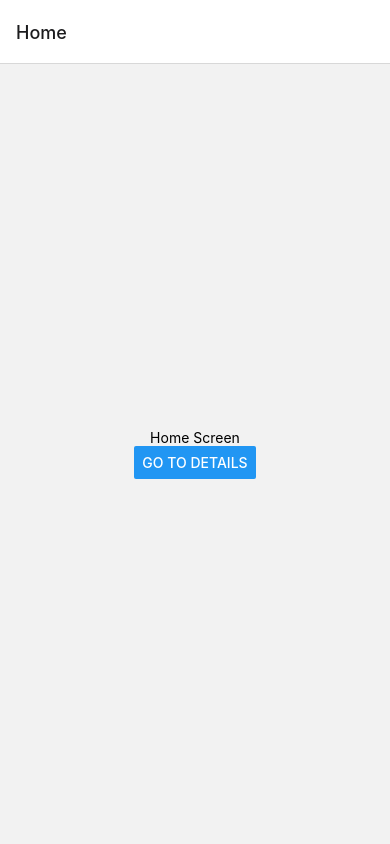
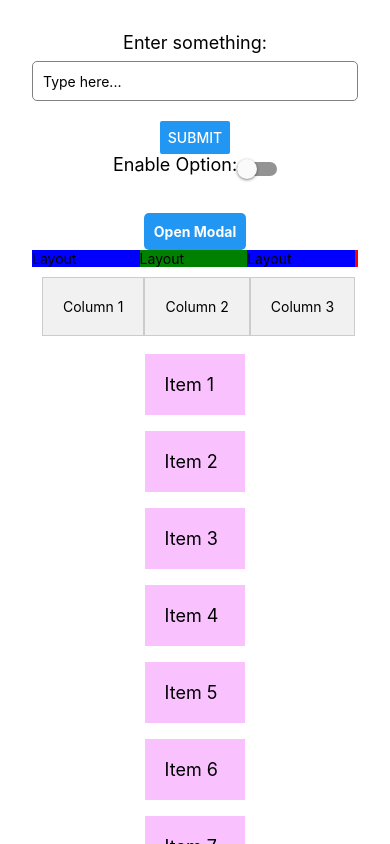
Before and after one commit to daculancompany/occ_adet_2024, a React Native app: screen / in a window 390 px wide. Built offline with nearby package versions, Linux system fonts and the light colour scheme.

Commit message:
remove navigation

```diff
--- a/App.js
+++ b/App.js
@@ -1,61 +1,242 @@
-import React from "react";
-import { Button, Text, View } from "react-native";
-import { NavigationContainer } from "@react-navigation/native";
-import { createNativeStackNavigator } from "@react-navigation/native-stack";
+import React, { useState } from "react";
+import {
+    StyleSheet,
+    Text,
+    View,
+    TextInput,
+    Button,
+    Alert,
+    Modal,
+    ScrollView,
+    TouchableOpacity,
+    Switch,
+    FlatList,
+} from "react-native";
 
-const Stack = createNativeStackNavigator();
+const ThreeColumnLayout = () => {
+    return (
+        <View style={styles.containerColumn}>
+            <View style={styles.column}>
+                <Text>Column 1</Text>
+            </View>
+            <View style={styles.column}>
+                <Text>Column 2</Text>
+            </View>
+            <View style={styles.column}>
+                <Text>Column 3</Text>
+            </View>
+        </View>
+    );
+};
 
-function HomeScreen({ navigation }) {
+const data = [
+    { id: "1", title: "Item 1" },
+    { id: "2", title: "Item 2" },
+    { id: "3", title: "Item 3" },
+    { id: "4", title: "Item 4" },
+    { id: "5", title: "Item 5" },
+    { id: "6", title: "Item 6" },
+    { id: "7", title: "Item 7" },
+    { id: "8", title: "Item 8" },
+    { id: "9", title: "Item 9" },
+    { id: "10", title: "Item 10" },
+];
+
+export default function App() {
+    const [inputValue, setInputValue] = useState("");
+    const [modalVisible, setModalVisible] = useState(false);
+    const [switchValue, setSwitchValue] = useState(false);
+
+    const handlePress = () => {
+        console.log(inputValue);
+        Alert.alert("Button Pressed", `You entered: ${inputValue}`);
+    };
+
+    const toggleModal = () => {
+        setModalVisible(!modalVisible);
+    };
+
+    const renderItem = ({ item }) => (
+        <View style={styles.item}>
+            <Text style={styles.title}>{item.title}</Text>
+        </View>
+    );
+
     return (
-        <View
-            style={{ flex: 1, justifyContent: "center", alignItems: "center" }}
-        >
-            <Text>Home Screen</Text>
-            <Button
-                title="Go to Details"
-               // onPress={() => navigation.navigate("Details")}
-             onPress={() => navigation.navigate('Details', { itemId: 42, otherParam: 'Passed Data' })}
-            />
-        </View>
+        <ScrollView contentContainerStyle={styles.scrollContainer}  showsVerticalScrollIndicator={false}>
+            <View style={styles.container}>
+                <Text style={styles.label}>Enter something:</Text>
+                <TextInput
+                    style={styles.input}
+                    placeholder="Type here..."
+                    value={inputValue}
+                    onChangeText={(text) => setInputValue(text)}
+                />
+                <Button title="Submit" onPress={handlePress} />
+
+                <View style={styles.switchContainer}>
+                    <Text style={styles.label}>Enable Option:</Text>
+                    {/* switch */}
+                    <Switch
+                        value={switchValue}
+                        onValueChange={(value) => setSwitchValue(value)}
+                    />
+                </View>
+                {/* TouchableOpacity */}
+                <TouchableOpacity style={styles.button} onPress={toggleModal}>
+                    <Text style={styles.buttonText}>Open Modal</Text>
+                </TouchableOpacity>
+                {/* modal */}
+                <Modal
+                    animationType="slide"
+                    transparent={true}
+                    visible={modalVisible}
+                    onRequestClose={toggleModal}
+                >
+                    <View style={styles.modalContainer}>
+                        <View style={styles.modalView}>
+                            <Text style={styles.modalText}>
+                                This is a Modal!
+                            </Text>
+                            <TouchableOpacity
+                                style={[styles.button, styles.buttonClose]}
+                                onPress={toggleModal}
+                            >
+                                <Text style={styles.buttonText}>
+                                    Close Modal
+                                </Text>
+                            </TouchableOpacity>
+                        </View>
+                    </View>
+                </Modal>
+                <View
+                    style={{
+                        backgroundColor: "red",
+                        flexDirection: "row",
+                        width: "100%",
+                    }}
+                >
+                    <View style={{ backgroundColor: "blue", width: "33%" }}>
+                        <Text>Layout</Text>
+                    </View>
+                    <View style={{ backgroundColor: "green", width: "33%" }}>
+                        <Text>Layout</Text>
+                    </View>
+                    <View style={{ backgroundColor: "blue", width: "33%" }}>
+                        <Text>Layout</Text>
+                    </View>
+                </View>
+                <ThreeColumnLayout />
+                {/* flatlist */}
+                <FlatList
+                    data={data} // Data to be rendered
+                    renderItem={renderItem} // Function to render each item
+                    keyExtractor={(item) => item.id} // Unique key for each item
+                    //horizontal={true}
+                  showsVerticalScrollIndicator={false}
+                />
+                <FlatList
+                    data={data} // Data to be rendered
+                    renderItem={renderItem} // Function to render each item
+                    keyExtractor={(item) => item.id} // Unique key for each item
+                    horizontal={true}
+                   showsHorizontalScrollIndicator={false}
+                />
+            </View>
+        </ScrollView>
     );
 }
 
+const styles = StyleSheet.create({
+    scrollContainer: {
+        flexGrow: 1,
+        justifyContent: "center",
+        padding: 16,
+    },
+    container: {
+        flex: 1,
+        justifyContent: "center",
+        alignItems: "center",
+        padding: 16,
+    },
+    label: {
+        fontSize: 18,
+        marginBottom: 8,
+    },
+    input: {
+        height: 40,
+        borderColor: "gray",
+        borderWidth: 1,
+        paddingHorizontal: 10,
+        marginBottom: 20,
+        borderRadius: 5,
+        width: "100%",
+    },
+    switchContainer: {
+        flexDirection: "row",
+        alignItems: "center",
+        marginBottom: 20,
+    },
+    button: {
+        backgroundColor: "#2196F3",
+        padding: 10,
+        borderRadius: 5,
+        marginTop: 10,
+    },
+    buttonText: {
+        color: "#fff",
+        fontWeight: "bold",
+        textAlign: "center",
+    },
+    modalContainer: {
+        flex: 1,
+        justifyContent: "center",
+        alignItems: "center",
+        backgroundColor: "rgba(0, 0, 0, 0.5)",
+    },
+    modalView: {
+        width: 300,
+        backgroundColor: "white",
+        borderRadius: 10,
+        padding: 20,
+        alignItems: "center",
+        shadowColor: "#000",
+        shadowOffset: {
+            width: 0,
+            height: 2,
+        },
+        shadowOpacity: 0.25,
+        shadowRadius: 4,
+        elevation: 5,
+    },
+    modalText: {
+        marginBottom: 15,
+        fontSize: 18,
+    },
+    buttonClose: {
+        backgroundColor: "#f44336",
+    },
+    containerColumn: {
+        flexDirection: "row", // Flexbox row direction for horizontal layout
+        justifyContent: "space-between", // Spaces columns evenly
+        padding: 10,
+    },
+    column: {
+        padding: 20,
+        backgroundColor: "#f1f1f1",
+        alignItems: "center", // Centers text horizontally
+        justifyContent: "center", // Centers text vertically
+        borderWidth: 1,
+        borderColor: "#ccc",
+    },
 
-// function DetailsScreen() {
-//     return (
-//         <View
-//             style={{ flex: 1, justifyContent: "center", alignItems: "center" }}
-//         >
-//             <Text>Details Screen</Text>
-//         </View>
-//     );
-// }
-
-function DetailsScreen({ route, navigation }) {
-    // Extract the parameters passed from the HomeScreen
-    const { itemId, otherParam } = route.params;
-
-    return (
-      <View style={{ flex: 1, justifyContent: 'center', alignItems: 'center' }}>
-        <Text>Details Screen</Text>
-        <Text>Item ID: {itemId}</Text>
-        <Text>Other Param: {otherParam}</Text>
-        <Button
-          title="Go Back"
-          onPress={() => navigation.goBack()}
-        />
-      </View>
-    );
-  }
-
-// Main App Component with Navigation
-export default function App() {
-    return (
-        <NavigationContainer>
-            <Stack.Navigator initialRouteName="Home">
-                <Stack.Screen name="Home" component={HomeScreen} />
-                <Stack.Screen name="Details" component={DetailsScreen} />
-            </Stack.Navigator>
-        </NavigationContainer>
-    );
-}
+    item: {
+        backgroundColor: "#f9c2ff",
+        padding: 20,
+        marginVertical: 8,
+        marginHorizontal: 16,
+    },
+    title: {
+        fontSize: 18,
+    },
+});
```
